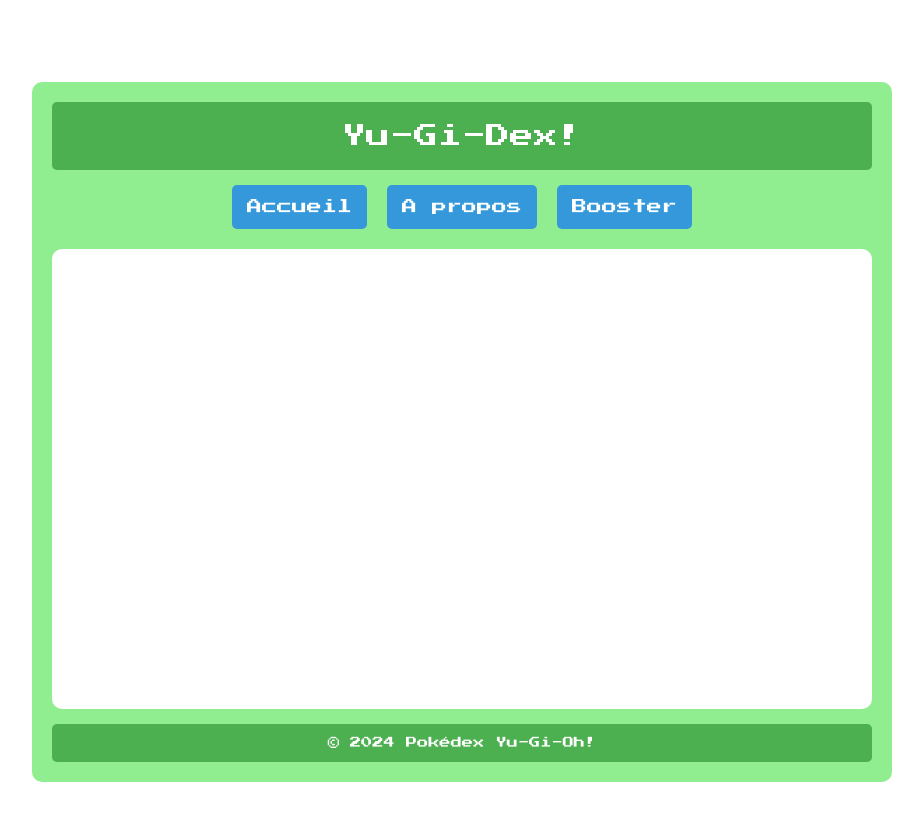
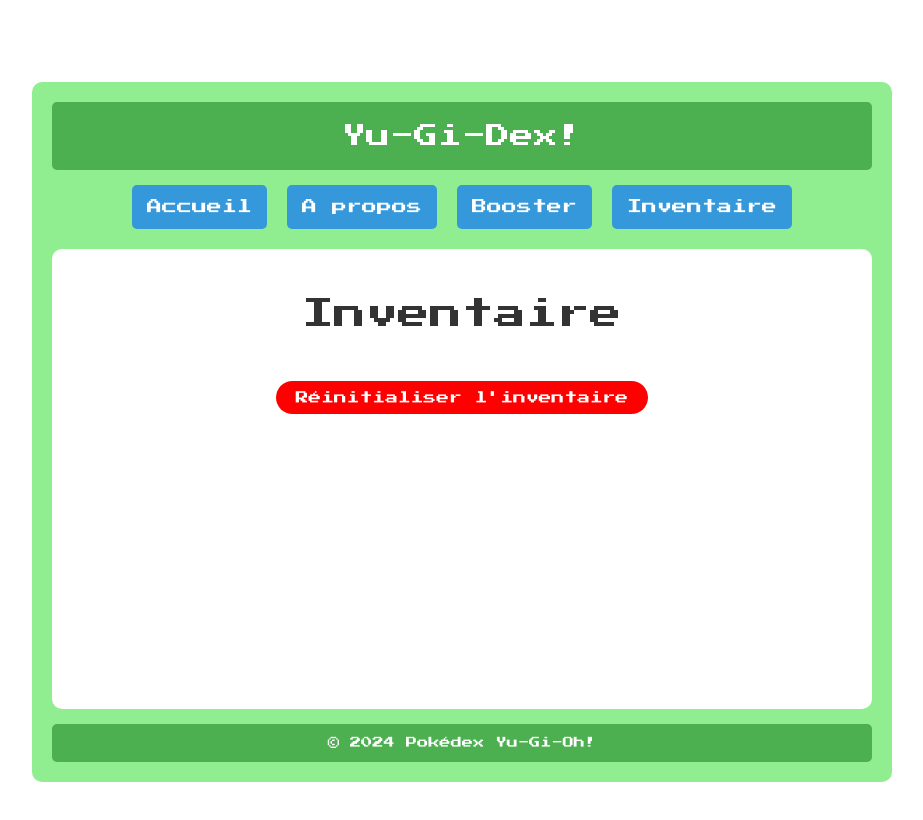
Before and after one commit to ynov-2024-b3a/projets-front-yugidex, a Vue app in the folder Yugidex/: page /Inventaire in a window 1280 px wide. Shown: the top 820 px of the page, without its empty margins (178-1101 px from the left). Built offline with nearby package versions, Linux system fonts and the light colour scheme.

Commit message:
Inventaire

```diff
--- a/Yugidex/src/App.vue
+++ b/Yugidex/src/App.vue
@@ -10,6 +10,7 @@
           <router-link to="/" class="nav-link">Accueil</router-link>
           <router-link to="/about" class="nav-link">A propos</router-link>
           <router-link to="/Booster" class="nav-link">Booster</router-link>
+          <router-link to="/Inventaire" class="nav-link">Inventaire</router-link>
         </nav>
 
         <main class="pokedex-main">
--- a/Yugidex/src/components/Booster.vue
+++ b/Yugidex/src/components/Booster.vue
@@ -20,17 +20,16 @@
       <div class="cards-container">
         <div v-for="card in cards" :key="card.id" class="card-item">
           <img :src="card.card_images[0].image_url" :alt="card.name" />
-
         </div>
       </div>
     </div>
   </div>
 </template>
 
-
 <script setup lang="ts">
 import { ref, onMounted } from 'vue';
-import api from '@/api/cards'; // Module API
+import { useRouter } from 'vue-router';
+import api from '@/api/cards';
 
 interface CardSet {
   set_name: string;
@@ -44,6 +43,7 @@
   card_images: { image_url: string }[];
 }
 
+const router = useRouter(); // Initialiser le router
 const selectedSets = ref<CardSet[]>([]); // Liste des boosters
 const selectedBooster = ref<CardSet | null>(null); // Booster sélectionné
 const cards = ref<Card[]>([]); // Cartes du booster sélectionné
@@ -65,7 +65,13 @@
   try {
     // Récupérer les cartes du booster sélectionné
     const allCards = await api.fetchCardsBySetName(booster.set_name);
-    cards.value = getRandomCards(allCards, 5); // Obtenir 5 cartes aléatoires
+    const randomCards = getRandomCards(allCards, 5); // Obtenir 5 cartes aléatoires
+
+    // Ajouter les nouvelles cartes à l'inventaire
+    updateInventory(randomCards);
+
+    // Mettre à jour les cartes affichées
+    cards.value = randomCards;
   } catch (error) {
     console.error('Erreur lors de la récupération des cartes :', error);
   }
@@ -82,6 +88,17 @@
   const shuffled = [...allCards].sort(() => 0.5 - Math.random());
   return shuffled.slice(0, count);
 };
+
+// Ajouter des cartes à l'inventaire dans localStorage
+const updateInventory = (newCards: Card[]) => {
+  const inventory = JSON.parse(localStorage.getItem('inventory') || '[]') as Card[];
+  const updatedInventory = [...inventory, ...newCards];
+  localStorage.setItem('inventory', JSON.stringify(updatedInventory));
+};
+
+// Naviguer vers Inventaire
+
+
 </script>
 
 
--- /dev/null
+++ b/Yugidex/src/components/Inventaire.vue
@@ -0,0 +1,129 @@
+<script setup lang="ts">
+import { ref, onMounted } from 'vue';
+
+interface Card {
+  id: number;
+  name: string;
+  card_images: { image_url: string }[];
+}
+
+const inventory = ref<Card[]>([]);
+
+// Charger les cartes depuis le localStorage
+onMounted(() => {
+  const storedInventory = JSON.parse(localStorage.getItem('inventory') || '[]');
+  inventory.value = storedInventory;
+});
+
+// Réinitialiser l'inventaire
+const resetInventory = () => {
+  localStorage.removeItem('inventory');
+  inventory.value = [];
+};
+</script>
+
+
+<template>
+    <div class="inventory-container">
+      <h1 class="inventory-title">Inventaire</h1>
+
+      <div class="card-grid">
+        <div v-for="card in inventory" :key="card.id" class="card-item">
+
+          <div class="card-image-container">
+            <img
+              :src="card.card_images[0].image_url"
+              :alt="card.name"
+              class="card-image"
+            />
+          </div>
+
+        </div>
+      </div>
+
+      <div class="actions-container">
+        <button class="reset-button" @click="resetInventory">
+          Réinitialiser l'inventaire
+        </button>
+      </div>
+    </div>
+  </template>
+
+
+  <style scoped>
+.inventory-container {
+  display: flex;
+  flex-direction: column;
+  align-items: center;
+  padding: 20px;
+}
+
+.inventory-title {
+  font-family: 'Press Start 2P', cursive;
+  font-size: 2rem;
+  color: #333;
+  margin-bottom: 20px;
+  text-align: center;
+}
+
+.card-grid {
+  display: grid;
+  grid-template-columns: repeat(auto-fill, minmax(200px, 1fr));
+  gap: 20px;
+  width: 100%;
+  justify-content: center;
+}
+
+.card-item {
+  display: flex;
+  flex-direction: column;
+  align-items: center;
+  text-align: center;
+}
+
+.card-image-container {
+  background-color: #f0f0f0;
+  border-radius: 10px;
+  padding: 10px;
+  display: flex;
+  justify-content: center;
+  align-items: center;
+  transition: transform 0.3s ease;
+}
+
+.card-image-container:hover {
+  transform: scale(1.05);
+}
+
+.card-image {
+  max-width: 100%;
+  max-height: 300px;
+  object-fit: contain;
+}
+
+.card-name {
+  font-family: 'Press Start 2P', cursive;
+  font-size: 0.8rem;
+  margin-top: 10px;
+}
+
+.actions-container {
+  margin-top: 20px;
+}
+
+.reset-button {
+  font-family: 'Press Start 2P', cursive;
+  background-color: #FF0000;
+  color: white;
+  border: none;
+  padding: 10px 20px;
+  border-radius: 20px;
+  cursor: pointer;
+  font-size: 0.8rem;
+  transition: background-color 0.3s ease;
+}
+
+.reset-button:hover {
+  background-color: #CC0000;
+}
+</style>
--- a/Yugidex/src/router/index.ts
+++ b/Yugidex/src/router/index.ts
@@ -21,6 +21,12 @@
       component: () => import('../views/BoosterView.vue'),
       props: true,
     },
+    {
+      path: '/Inventaire',
+      name: 'Inventaire',
+      component: () => import('../views/InventaireView.vue'),
+      props: true,
+    },
   ],
 })
 
--- /dev/null
+++ b/Yugidex/src/views/InventaireView.vue
@@ -0,0 +1,9 @@
+<script setup lang="ts">
+import Inventaire from '../components/Inventaire.vue'
+</script>
+
+<template>
+  <main>
+    <Inventaire />
+  </main>
+</template>
```
